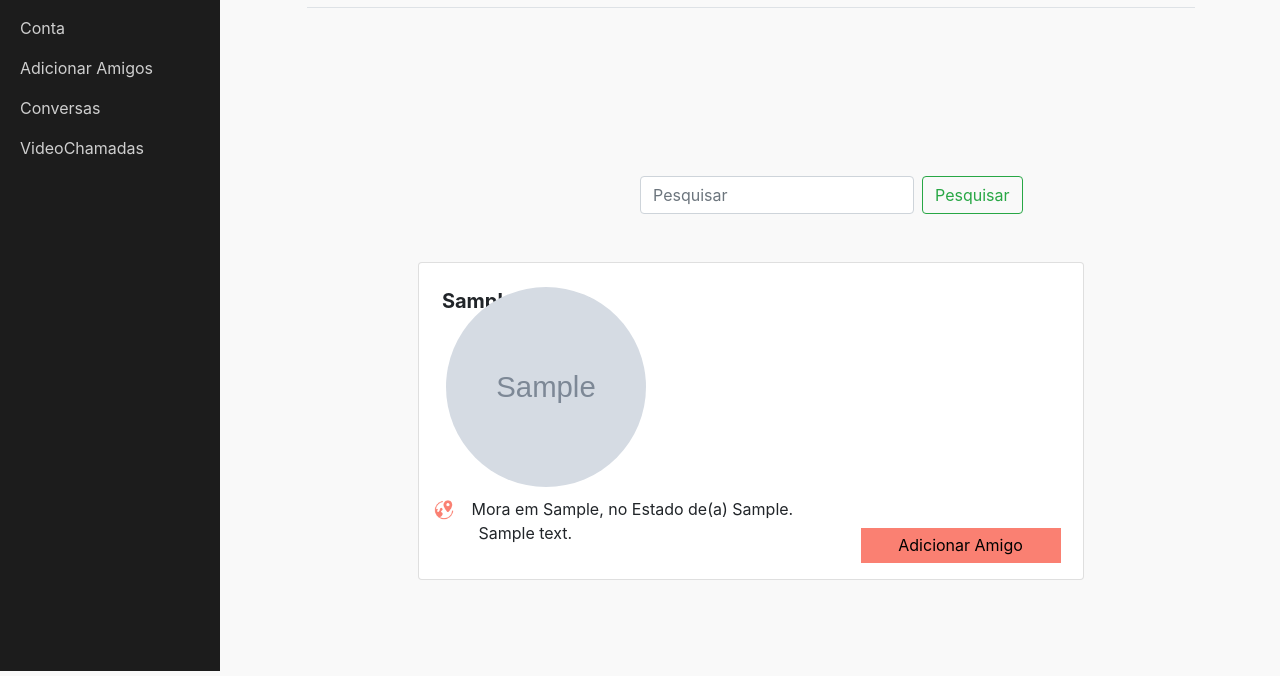
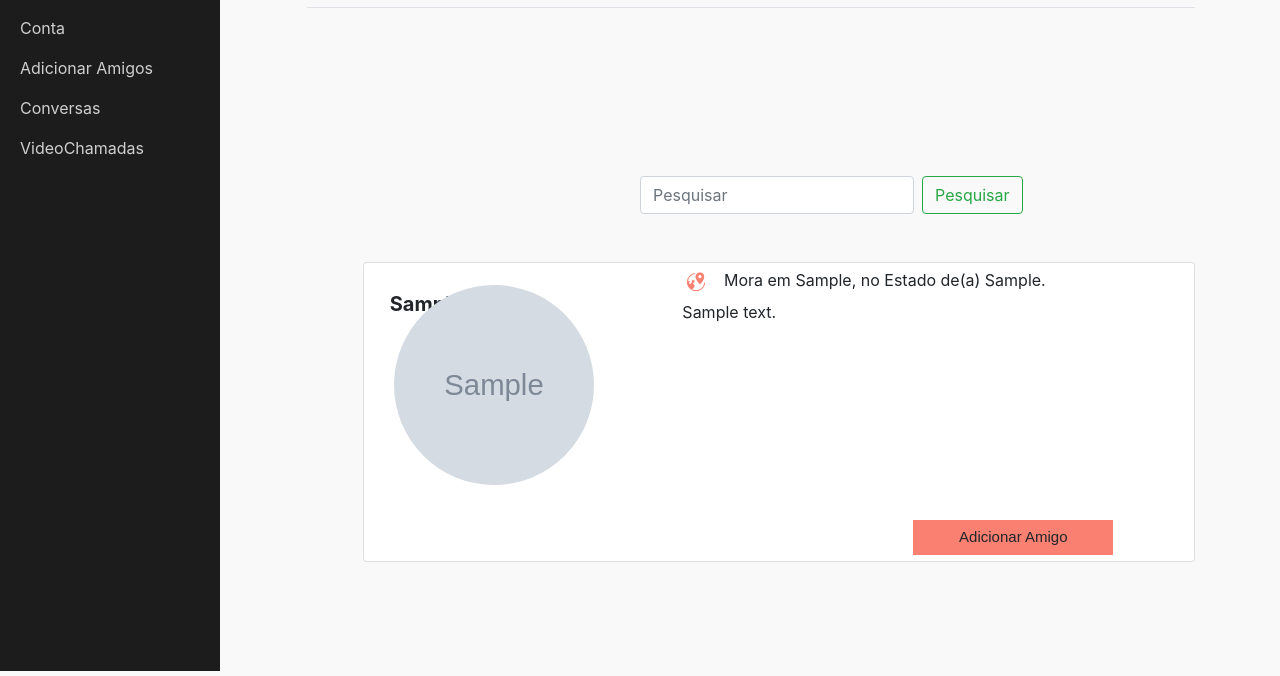
Before and after one commit to Guilherme103307/tcc-2020, a PHP site: page /poc-ingles/Views/amigos.php in a window 1280 px wide. Shown: the part 129-805 px from the top of the page. Run offline with PHP 8.4, Linux system fonts and the light colour scheme; the visitor is signed in with stand-in values (Sample User, id 1); tables that the repository leaves empty hold one stand-in row (values such as "Sample post"); grey boxes marked "Sample" are stand-in pictures; some libraries are stand-ins or nearby versions; some web fonts are replaced.

Commit message:
Update amigos.css

```diff
--- a/css/amigos.css
+++ b/css/amigos.css
@@ -10,12 +10,12 @@ body
 display: flex;
 align-items:
 center; justify-content: center;
-margin-left: 20%;
+margin-left: 10%;
 }
 
 .card {
-  margin-left: 30%;
-  margin-right: 10%;
+  margin-left: 25%;
+  margin-right: 0%;
     background-color: white;
     padding: 10px;
     border-radius: 5px;
@@ -56,14 +56,28 @@ margin-left: 20%;
 .content1
 {
   padding-left: 38%;
-  margin-top: -30%;
+  margin-top: -28%;
   padding-right: 10%;
   text-align: justify;
 }
 .content
 {
+  margin-top: -3%;
   padding-left: 32%;
-  margin-top: 2%;
+  padding-right: 10%;
+  text-align: justify;
+}
+.content2
+{
+  padding-left: 38%;
+  margin-top: -28%;
+  padding-right: 10%;
+  text-align: justify;
+}
+.content3
+{
+  margin-top: 1%;
+  padding-left: 32%;
   padding-right: 10%;
   text-align: justify;
 }
@@ -77,7 +91,10 @@ margin-left: 20%;
     float: left;
     margin-left: 65%;
     position: absolute;
-    bottom: 5%;
+    bottom: 2%;
+    font-family: Arial, Helvetica, sans-serif;
+    font-size: 15px;
+    color: inherit;
 
 
   }
@@ -85,3 +102,26 @@ margin-left: 20%;
 {
   background-color:#FF6347;
 }
+
+
+.btn2
+  {
+
+    width: 200px;
+    height: 35px;
+    background-color: #FA8072;
+    border: none;
+    float: left;
+    margin-left: 40%;
+    position: absolute;
+    bottom: 2%;
+    font-family: Arial, Helvetica, sans-serif;
+    font-size: 15px;
+    color: inherit;
+
+
+  }
+.btn2:hover
+{
+  background-color:#FF6347;
+}
```
